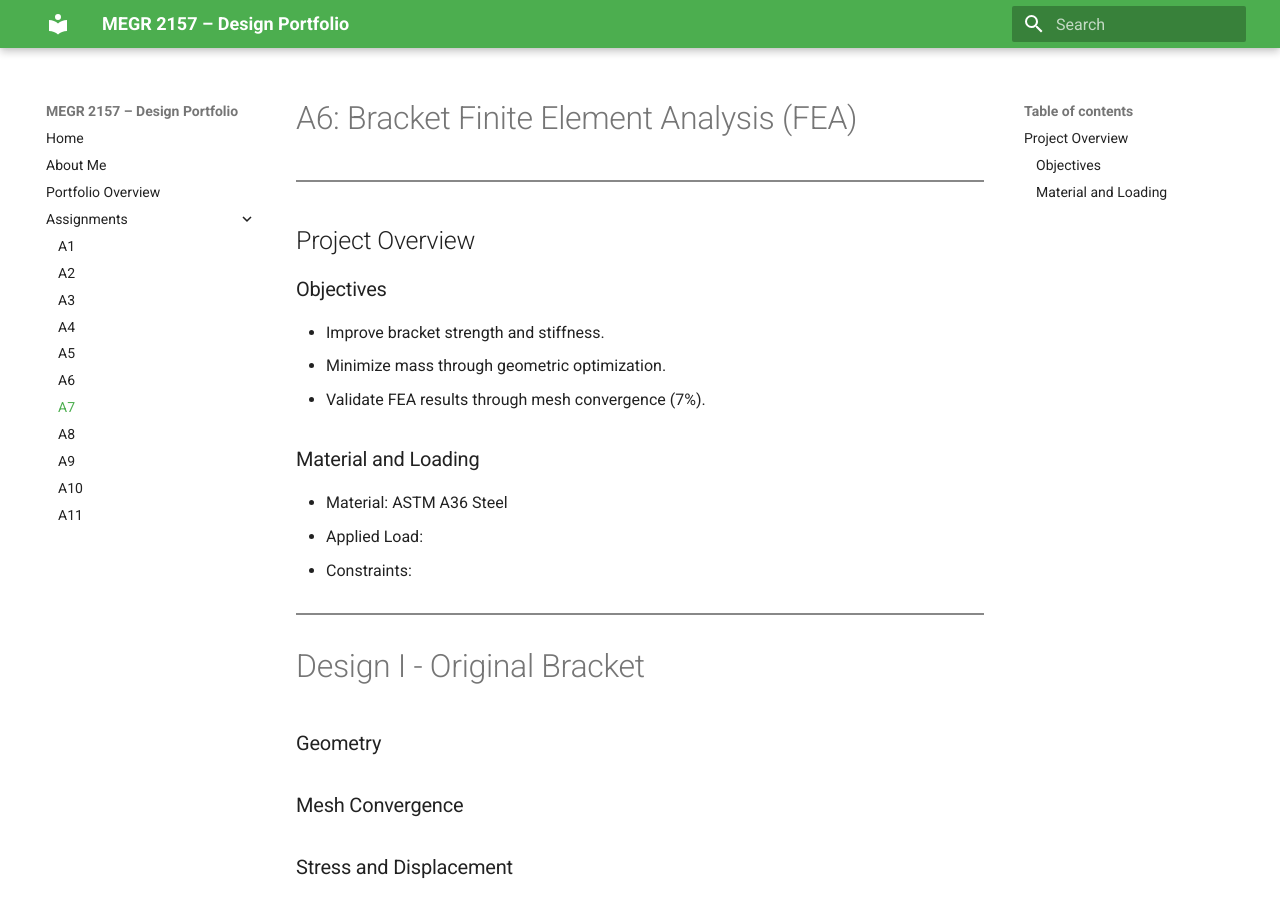
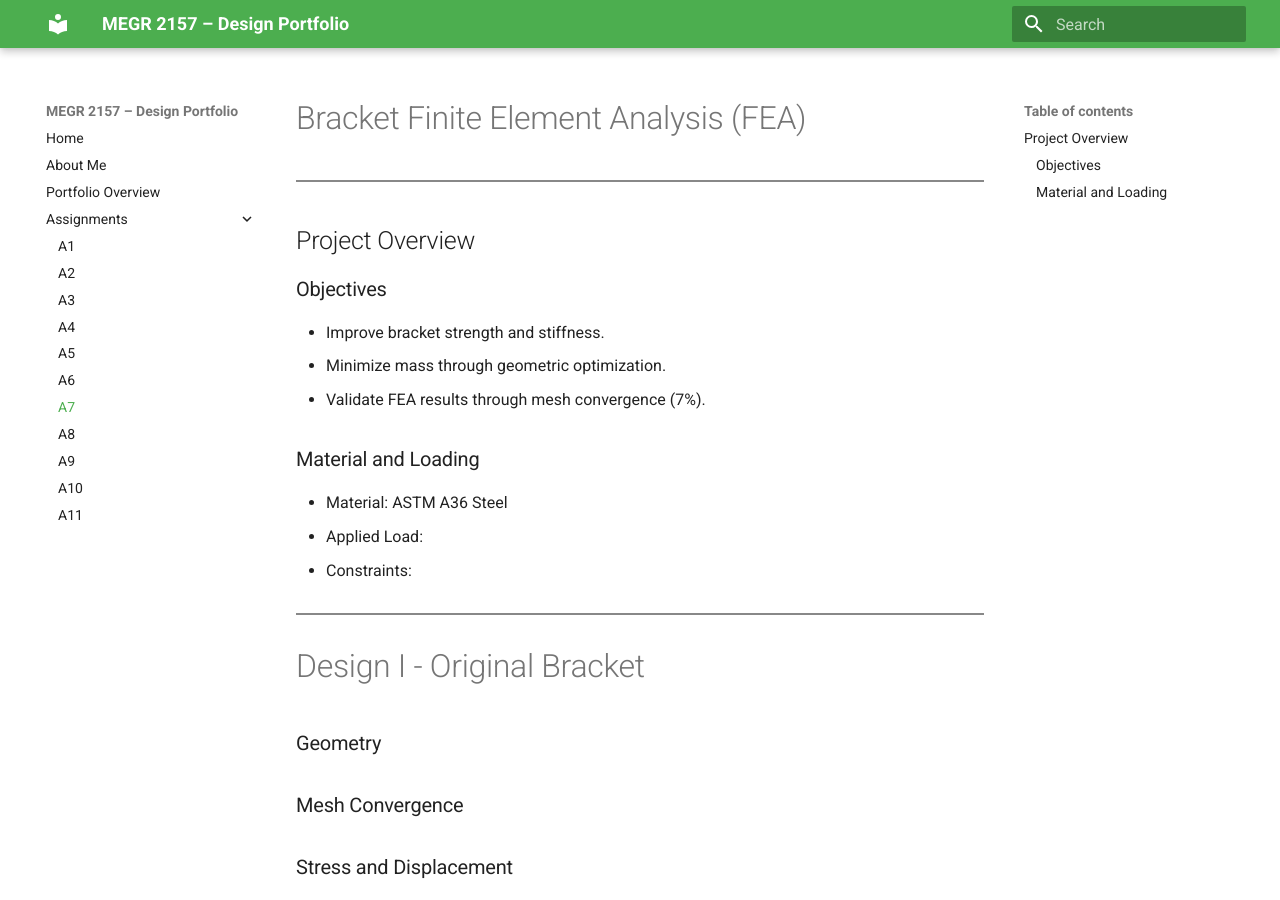
Before and after one commit to gparx/design-portfolio, an MkDocs documentation site: the page built from docs/assignments/A07/index.md, in a window 1280 px wide and 900 px high. Built offline with MkDocs 1.6.1 and Material for MkDocs 9.7.7, drawn with Linux system fonts in a browser that asks for light colours.

```diff
--- a/docs/assignments/A07/index.md
+++ b/docs/assignments/A07/index.md
@@ -1,5 +1,5 @@
 
-# A6: Bracket Finite Element Analysis (FEA)
+# Bracket Finite Element Analysis (FEA)
 
 <hr style="border: none; border-top: 2px solid #888; margin: 30px 0;">
 
```
